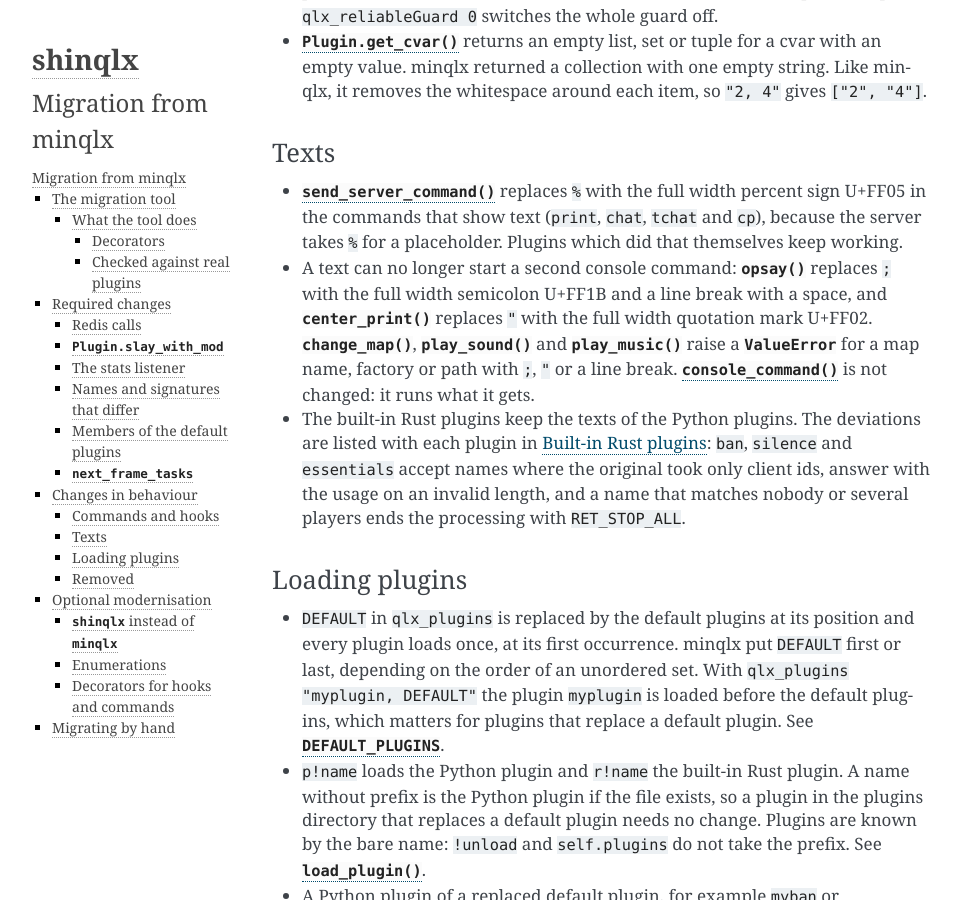
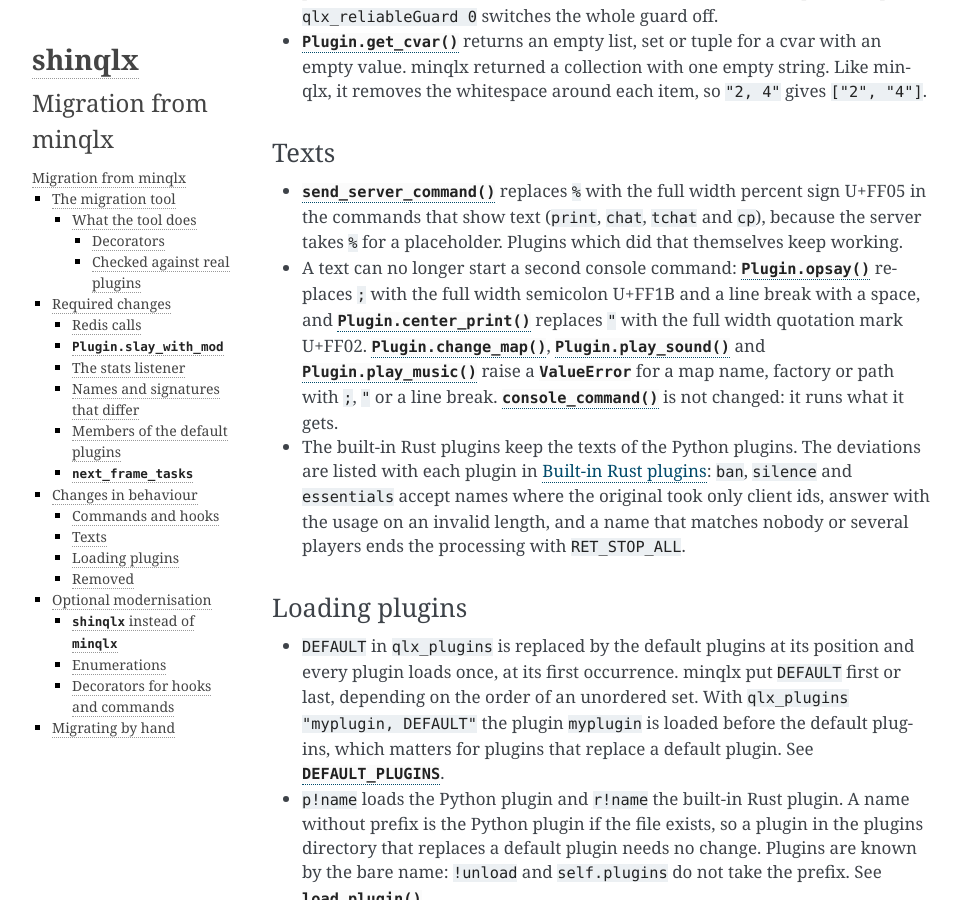
Before and after one commit to mgaertne/shinqlx, a Sphinx documentation site: the page built from docs/migration.rst, in a window 1280 px wide and 900 px high, scrolled down 6039 px. Shown: the whole window, without its empty margins (148-1109 px from the left). Built offline with Sphinx 7.4.7, drawn with Linux system fonts in a browser that asks for light colours.

Commit message:
fix the references of the docs: Plugin methods in the migration notes and the documented Game.gametype

```diff
--- a/docs/game.rst
+++ b/docs/game.rst
@@ -29,6 +29,11 @@ Game
       :type: dict[str, str]
 
       A dictionary of unprocessed cvars. Use attributes whenever possible, but since some cvars might not have attributes on this class, this could be useful. **Read-only**.
+
+   .. property:: gametype
+      :type: str
+
+      The same as :attr:`type`, the (long) gametype of this game. **Read-only**.
 
    .. property:: type
       :type: str
--- a/docs/migration.rst
+++ b/docs/migration.rst
@@ -238,9 +238,9 @@ Texts
 * :func:`send_server_command` replaces ``%`` with the full width percent sign U+FF05 in the commands that show text
   (``print``, ``chat``, ``tchat`` and ``cp``), because the server takes ``%`` for a placeholder. Plugins which did
   that themselves keep working.
-* A text can no longer start a second console command: :func:`opsay` replaces ``;`` with the full width semicolon
-  U+FF1B and a line break with a space, and :func:`center_print` replaces ``"`` with the full width quotation mark
-  U+FF02. :func:`change_map`, :func:`play_sound` and :func:`play_music` raise a :class:`ValueError` for a map name,
+* A text can no longer start a second console command: :meth:`Plugin.opsay` replaces ``;`` with the full width semicolon
+  U+FF1B and a line break with a space, and :meth:`Plugin.center_print` replaces ``"`` with the full width quotation mark
+  U+FF02. :meth:`Plugin.change_map`, :meth:`Plugin.play_sound` and :meth:`Plugin.play_music` raise a :class:`ValueError` for a map name,
   factory or path with ``;``, ``"`` or a line break. :func:`console_command` is not changed: it runs what it gets.
 * The built-in Rust plugins keep the texts of the Python plugins. The deviations are listed with each plugin in
   :ref:`native_plugins`: ``ban``, ``silence`` and ``essentials`` accept names where the original took only client ids,
```
